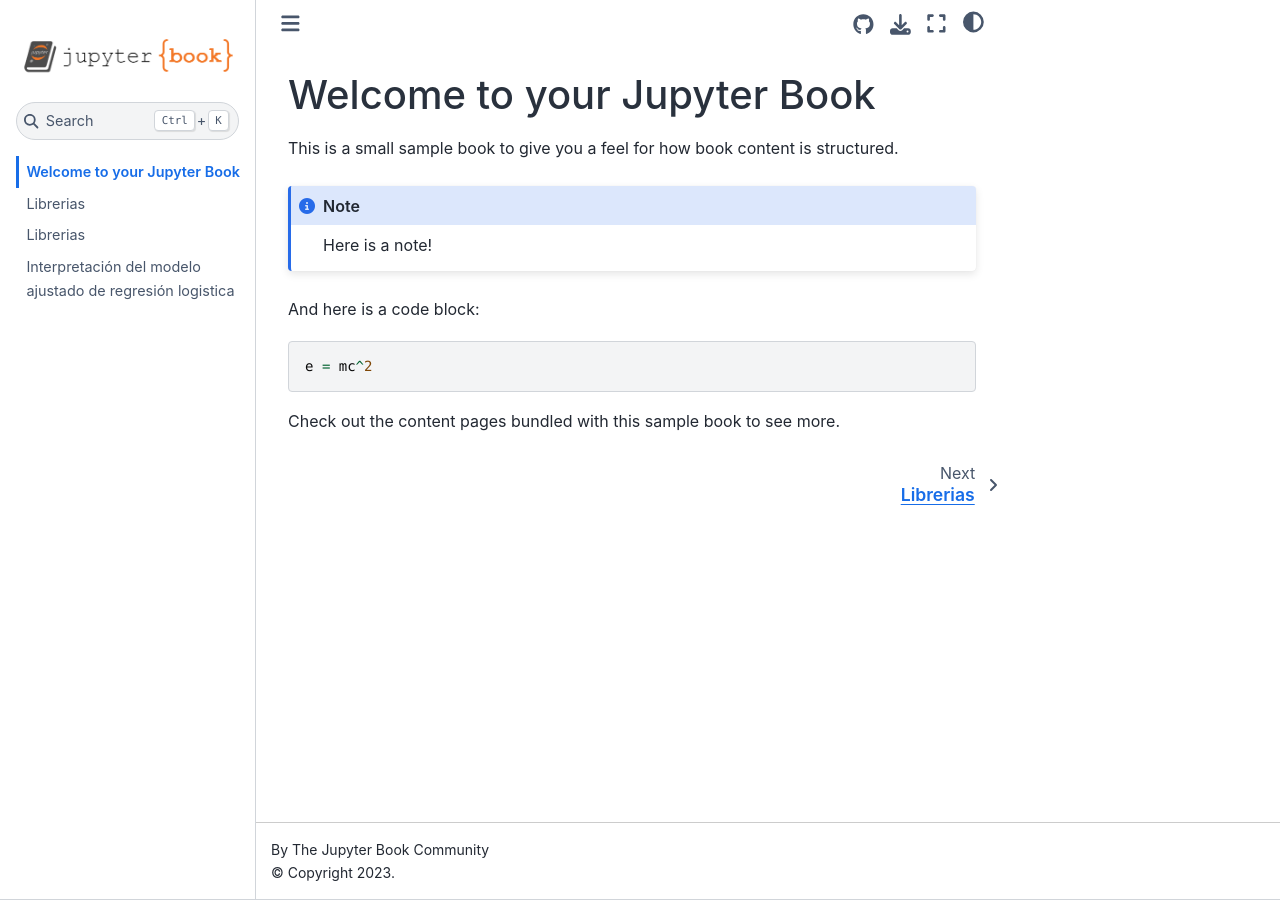
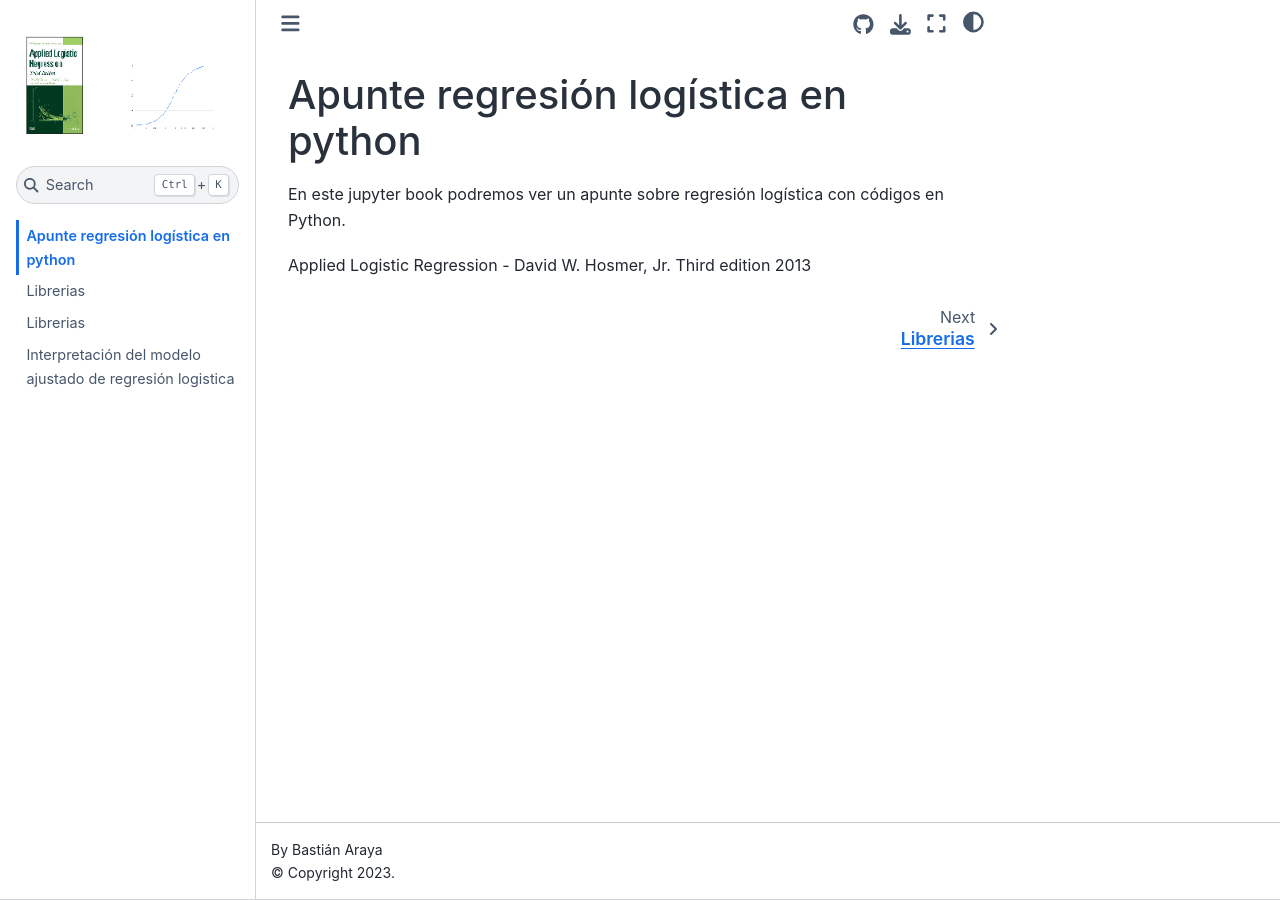
Before and after one commit to Bastian951/RegresionLogistica, a Jupyter Book: the page built from intro.md, in a window 1280 px wide. Built offline with Jupyter Book 1.0.4 settings and Sphinx 7.4.7 and the Sphinx Book theme 1.1.4, drawn with Linux system fonts in a browser that asks for light colours.

Commit message:
actualizacion

````diff
--- a/_config.yml
+++ b/_config.yml
@@ -1,8 +1,8 @@
 # Book settings
 # Learn more at https://jupyterbook.org/customize/config.html
 
-title: My sample book
-author: The Jupyter Book Community
+title: Apunte regresión logistica
+author: Bastián Araya
 logo: logo.png
 
 # Force re-execution of notebooks on each build.
--- a/intro.md
+++ b/intro.md
@@ -1,16 +1,7 @@
-# Welcome to your Jupyter Book
+# Apunte regresión logística en python
 
-This is a small sample book to give you a feel for how book content is
-structured.
+En este jupyter book podremos ver un apunte sobre regresión logística con códigos en Python.
 
-:::{note}
-Here is a note!
+:::{Libro guía}
+Applied Logistic Regression  - David W. Hosmer, Jr. Third edition 2013
 :::
-
-And here is a code block:
-
-```
-e = mc^2
-```
-
-Check out the content pages bundled with this sample book to see more.
````
Also changed, not shown: logo.png.
